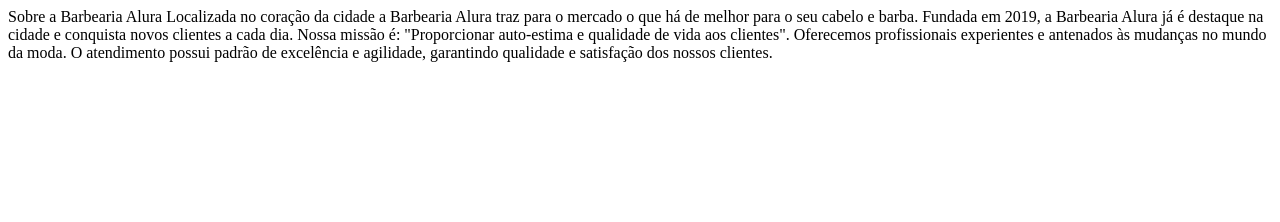
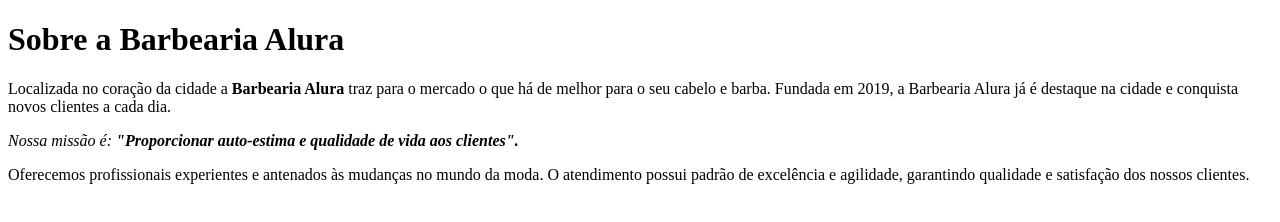
Before and after one commit to Victor-de-lovat/barbearia-alura-1, a plain HTML site: page index.html in a window 1280 px wide. Drawn offline with Linux system fonts and the light colour scheme.

Commit message:
Update index.html

```diff
--- a/index.html
+++ b/index.html
@@ -6,12 +6,15 @@
 	<title></title>
 </head>
 <body>
-Sobre a Barbearia Alura
+   <main>
+      <h1>Sobre a Barbearia Alura</h1>
 
-Localizada no coração da cidade a Barbearia Alura traz para o mercado o que há de melhor para o seu cabelo e barba. Fundada em 2019, a Barbearia Alura já é destaque na cidade e conquista novos clientes a cada dia.
+      <p>Localizada no coração da cidade a <strong>Barbearia Alura</strong> traz para o mercado o que há de melhor para o seu cabelo e barba. Fundada em 2019, a Barbearia Alura já é destaque na cidade e conquista novos clientes a cada dia.</p>
 
-Nossa missão é: "Proporcionar auto-estima e qualidade de vida aos clientes".
+      <p><em>Nossa missão é: <strong> "Proporcionar auto-estima e qualidade de vida aos clientes".</strong></em>
+      </p>
 
-Oferecemos profissionais experientes e antenados às mudanças no mundo da moda. O atendimento possui padrão de excelência e agilidade, garantindo qualidade e satisfação dos nossos clientes.
+      <p>Oferecemos profissionais experientes e antenados às mudanças no mundo da moda. O atendimento possui padrão de excelência e agilidade, garantindo qualidade e satisfação dos nossos clientes.</p>
+    </main>
 </body>
 </html>
```
